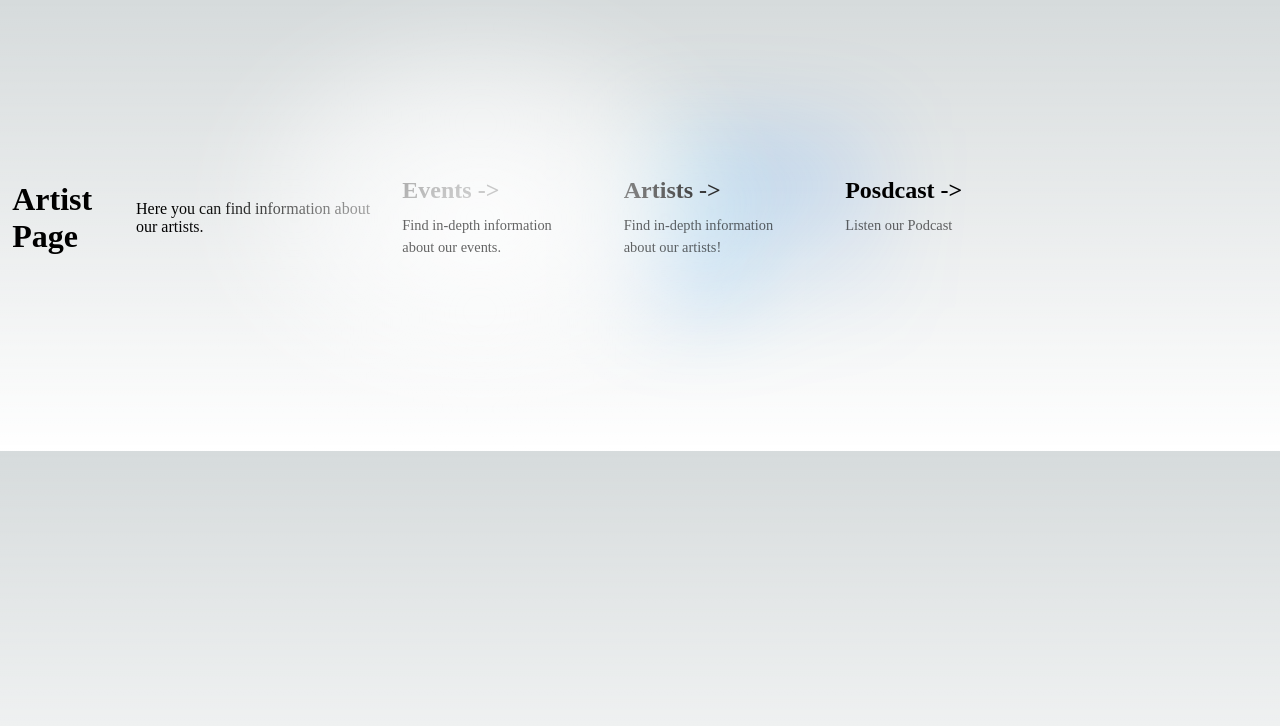
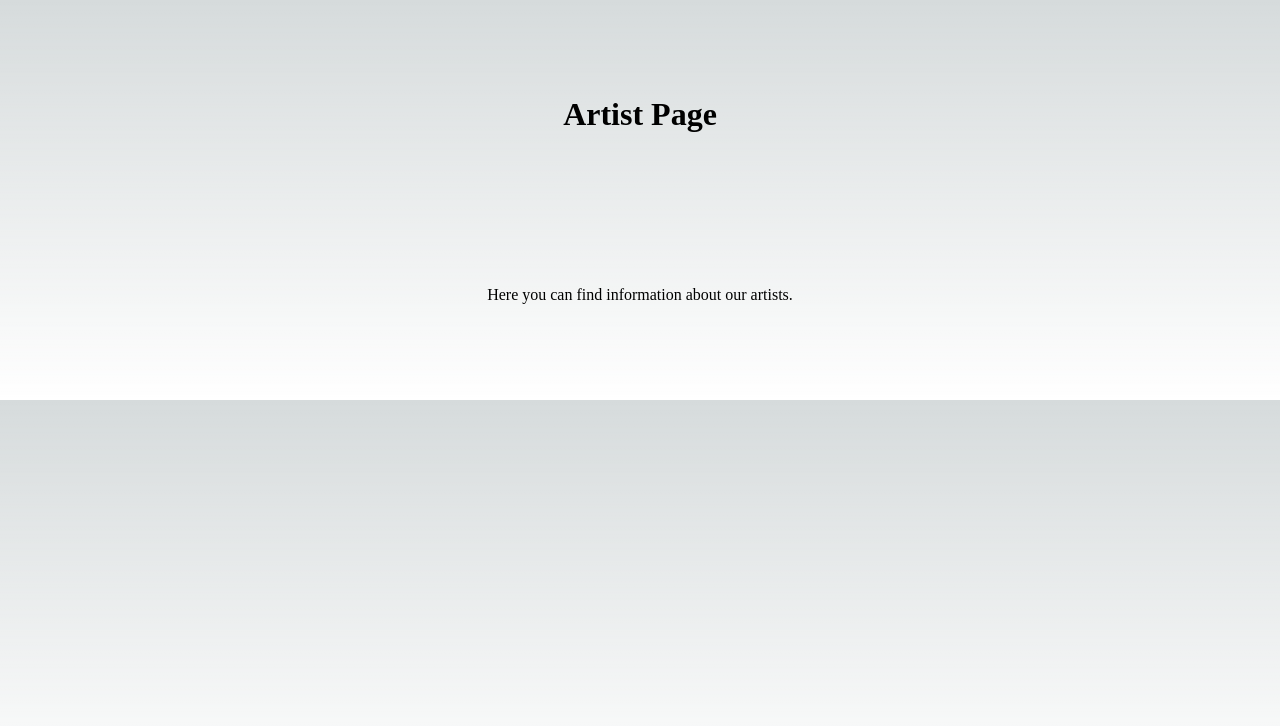
Before and after one commit to Forz70043/doggyproject, a Next.js app: page /artists in a window 1280 px wide. Shown: the top 726 px of the page. Built offline with nearby package versions, Linux system fonts and the light colour scheme.

Commit message:
Clean artist page

```diff
--- a/pages/artists.js
+++ b/pages/artists.js
@@ -13,53 +13,10 @@ export const getStaticProps = async () => {
 
 const ArtistPage = () => {
   return (
-
-    <div className={styles.center}>
+    <>
       <h1>Artist Page</h1>
       <p>Here you can find information about our artists.</p>
-
-
-      <div className={styles.grid}>
-      <a
-        href="/events"
-        className={styles.card}
-        target="_blank"
-        rel="noopener noreferrer"
-      >
-        <h2 className={styles.className}>
-          Events <span>-&gt;</span>
-        </h2>
-        <p className={styles.className}>
-          Find in-depth information about our events.
-        </p>
-      </a>
-
-      <a href="/artists" className={styles.card} target="_blank" rel="noopener noreferrer">
-        <h2 className={styles.className}>
-          Artists <span>-&gt;</span>
-        </h2>
-        <p className={styles.className}>
-          Find in-depth information about our artists!
-        </p>
-      </a>
-
-      <a
-        href="#"
-        className={styles.card}
-        target="_blank"
-        rel="noopener noreferrer"
-      >
-        <h2 className={styles.className}>
-          Posdcast <span>-&gt;</span>
-        </h2>
-        <p className={styles.className}>
-          Listen our Podcast
-        </p>
-      </a>
-      </div>
-
-
-    </div>
+    </>
   )
 }
 
```
